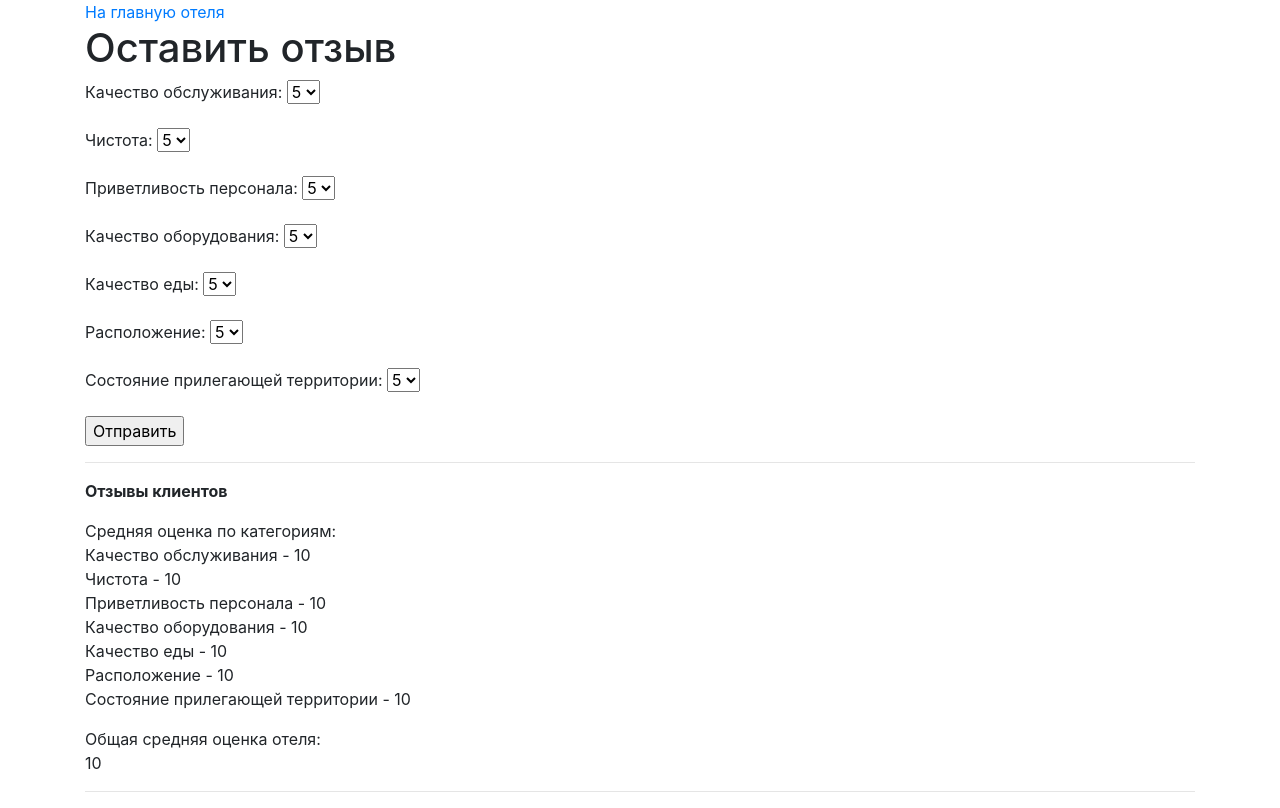
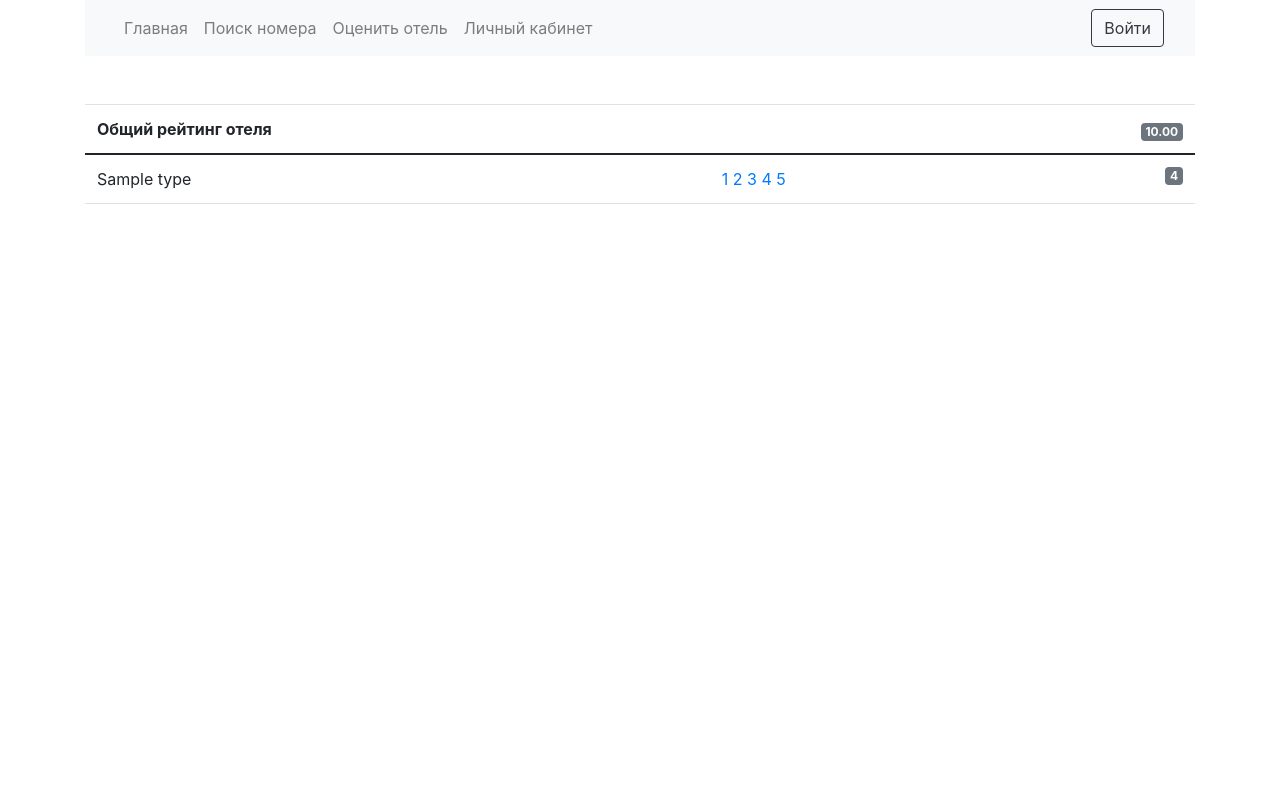
Before and after one commit to AnniLevi/Books_shop_django, a Django app: template hotel/templates/hotel/ratings.html in a window 1280 px wide. After the commit the page ends 204 px from the top, so only its background shows below. Run offline with Django 3.2, Linux system fonts and the light colour scheme; the template is opened without the code that fills it: most values are stand-ins (such as "Sample title", 1, 10 or a date in 2020); some libraries are stand-ins or nearby versions.

Commit message:
Added rating page in hotel app

```diff
--- a/hotel/templates/hotel/filter_form.html
+++ b/hotel/templates/hotel/filter_form.html
@@ -1,5 +1,5 @@
 {% extends 'hotel/hotel_main.html' %}
-{% load static %}
+
 {% block title %}Поиск номера{% endblock %}
 
 {% block content %}
--- a/hotel/templates/hotel/hotel_main.html
+++ b/hotel/templates/hotel/hotel_main.html
@@ -1,4 +1,3 @@
-
 <!doctype html>
 <html lang="en">
 <head>
@@ -18,9 +17,11 @@
         integrity="sha384-gtEjrD/SeCtmISkJkNUaaKMoLD0//ElJ19smozuHV6z3Iehds+3Ulb9Bn9Plx0x4"
         crossorigin="anonymous"></script>
 <script src="https://cdn.jsdelivr.net/npm/@popperjs/core@2.9.2/dist/umd/popper.min.js"
-        integrity="sha384-IQsoLXl5PILFhosVNubq5LC7Qb9DXgDA9i+tQ8Zj3iwWAwPtgFTxbJ8NT4GN1R8p" crossorigin="anonymous"></script>
+        integrity="sha384-IQsoLXl5PILFhosVNubq5LC7Qb9DXgDA9i+tQ8Zj3iwWAwPtgFTxbJ8NT4GN1R8p"
+        crossorigin="anonymous"></script>
 <script src="https://cdn.jsdelivr.net/npm/bootstrap@5.0.1/dist/js/bootstrap.min.js"
-        integrity="sha384-Atwg2Pkwv9vp0ygtn1JAojH0nYbwNJLPhwyoVbhoPwBhjQPR5VtM2+xf0Uwh9KtT" crossorigin="anonymous"></script>
+        integrity="sha384-Atwg2Pkwv9vp0ygtn1JAojH0nYbwNJLPhwyoVbhoPwBhjQPR5VtM2+xf0Uwh9KtT"
+        crossorigin="anonymous"></script>
 
 <div class="container">
     <nav class="navbar navbar-expand-lg navbar-light bg-light">
@@ -35,14 +36,14 @@
                         <a class="nav-link" href="{% url 'filter-room' %}">Поиск номера</a>
                     </li>
                     <li class="nav-item">
-          <a class="nav-link" href="#">Оценить отель</a>
+                        <a class="nav-link" href="{% url 'hotel-rating' %}">Оценить отель</a>
                     </li>
                     <li class="nav-item">
                         <a class="nav-link" href="">Личный кабинет</a>
                     </li>
                 </ul>
                 <span class="d-flex">
-      <li class="nav-link disabled"  aria-disabled="true">{{ user.username }}</li>
+      <li class="nav-link disabled" aria-disabled="true">{{ user.username }}</li>
 
                     {% if user.is_authenticated %}
                         <a href="{% url 'logout' %}" class="btn btn-outline-dark">Выход</a>
@@ -56,8 +57,6 @@
     </nav>
 
 
-
-
     {% block content %}{% endblock %}
 
 
--- a/hotel/templates/hotel/ratings.html
+++ b/hotel/templates/hotel/ratings.html
@@ -1,106 +1,32 @@
-<!DOCTYPE html>
-<html lang="en">
-<head>
-    <meta charset="UTF-8">
-    <title>Отзывы об отеле</title>
-    <link rel="stylesheet" href="https://maxcdn.bootstrapcdn.com/bootstrap/4.5.2/css/bootstrap.min.css">
-</head>
-<body>
-<div class="container">
-    <a href="{% url 'hotel-page' %}">На главную отеля</a>
-    <form action="{% url 'add-rating' %}" method="POST">
-    {% csrf_token %}
-        <h1>Оставить отзыв</h1>
-        <p>
-            <label for="service_quality">Качество обслуживания: </label>
-            <select size="1" name="service_quality">
-                <option value="5">5</option>
-                <option value="4">4</option>
-                <option value="3">3</option>
-                <option value="2">2</option>
-                <option value="1">1</option>
-            </select>
-        </p>
-        <p>
-            <label for="friendliness_of_staff">Чистота: </label>
-            <select size="1" name="cleanness">
-                <option value="5">5</option>
-                <option value="4">4</option>
-                <option value="3">3</option>
-                <option value="2">2</option>
-                <option value="1">1</option>
-            </select>
-        </p>
-        <p>
-            <label for="friendliness_of_staff">Приветливость персонала: </label>
-            <select size="1" name="friendliness_of_staff">
-                <option value="5">5</option>
-                <option value="4">4</option>
-                <option value="3">3</option>
-                <option value="2">2</option>
-                <option value="1">1</option>
-            </select>
-        </p>
-        <p>
-            <label for="equipment_quality">Качество оборудования: </label>
-            <select size="1" name="equipment_quality">
-                <option value="5">5</option>
-                <option value="4">4</option>
-                <option value="3">3</option>
-                <option value="2">2</option>
-                <option value="1">1</option>
-            </select>
-        </p>
-        <p>
-            <label for="food_quality">Качество еды: </label>
-            <select size="1" name="food_quality">
-                <option value="5">5</option>
-                <option value="4">4</option>
-                <option value="3">3</option>
-                <option value="2">2</option>
-                <option value="1">1</option>
-            </select>
-        </p>
-        <p>
-            <label for="location">Расположение: </label>
-            <select size="1" name="location">
-                <option value="5">5</option>
-                <option value="4">4</option>
-                <option value="3">3</option>
-                <option value="2">2</option>
-                <option value="1">1</option>
-            </select>
-        </p>
-        <p>
-            <label for="territory_condition">Состояние прилегающей территории: </label>
-            <select size="1" name="territory_condition">
-                <option value="5">5</option>
-                <option value="4">4</option>
-                <option value="3">3</option>
-                <option value="2">2</option>
-                <option value="1">1</option>
-            </select>
-        </p>
+{% extends 'hotel/hotel_main.html' %}
 
-        <input type="submit" value="Отправить">
-    </form>
+{% block title %}Поиск номера{% endblock %}
 
-    <hr>
-    <p><b>Отзывы клиентов</b></p>
-    <p>Средняя оценка по категориям:<br>
-    Качество обслуживания - {{ avg_service_quality }}<br>
-    Чистота - {{ avg_cleanness }}<br>
-    Приветливость персонала - {{ avg_friendliness_of_staff }}<br>
-    Качество оборудования - {{ avg_equipment_quality }}<br>
-    Качество еды - {{ avg_food_quality }}<br>
-    Расположение - {{ avg_location }}<br>
-    Состояние прилегающей территории - {{ avg_territory_condition }}<br>
-    </p>
-    <p>Общая средняя оценка отеля: <br>
-    {{ avg_all }}</p>
+{% block content %}
 
-    <hr>
+<table class="table my-5">
+  <thead>
+    <tr>
+      <th scope="col">Общий рейтинг отеля</th>
+      <th scope="col"></th>
+      <th scope="col"><span class="badge bg-secondary float-end">{{ avg_all|floatformat:2 }}</span></th>
+    </tr>
+  </thead>
+  <tbody>
+  {% for type in types %}
 
-</div>
-</body>
-</html>
+    <tr>
+      <td>{{ type.title }}</td>
+      <td><div class="rating">
+          {% for i in '12345' %}
+              <a href="{% url 'add-rating' type_id=type.id rate=i %}">{{ i }}</a>
+          {% endfor %}
+      </div>
+      </td>
+      <td><span class="badge bg-secondary float-end">{{ type.avg_rate }}</span></td>
+    </tr>
+  {% endfor %}
+  </tbody>
+</table>
+
+{% endblock %}
--- a/hotel/urls.py
+++ b/hotel/urls.py
@@ -6,8 +6,7 @@ urlpatterns = [
     path('search/', views.search_room, name='search-room'),
     path('room_detail/<int:room_id>/', views.room_detail, name='room-detail'),
     path('room_booking/<int:room_id>/', views.booking_the_room, name='room-booking'),
+    path('ratings/', views.rating_page, name='hotel-rating'),
+    path('add_rating/<int:type_id>/<int:rate>/', views.add_rating, name='add-rating'),
     path('', views.hotel_page, name='hotel-page'),
-
-    # path('ratings/', views.rating_page, name='hotel-rating'),
-    # path('add_rating/', views.add_rating, name='add-rating'),
 ]
```
Also changed, not shown: hotel/models.py (+0 -19 lines), hotel/views.py (+18 -32 lines). Lines whose indentation alone changed are shown as unchanged.
